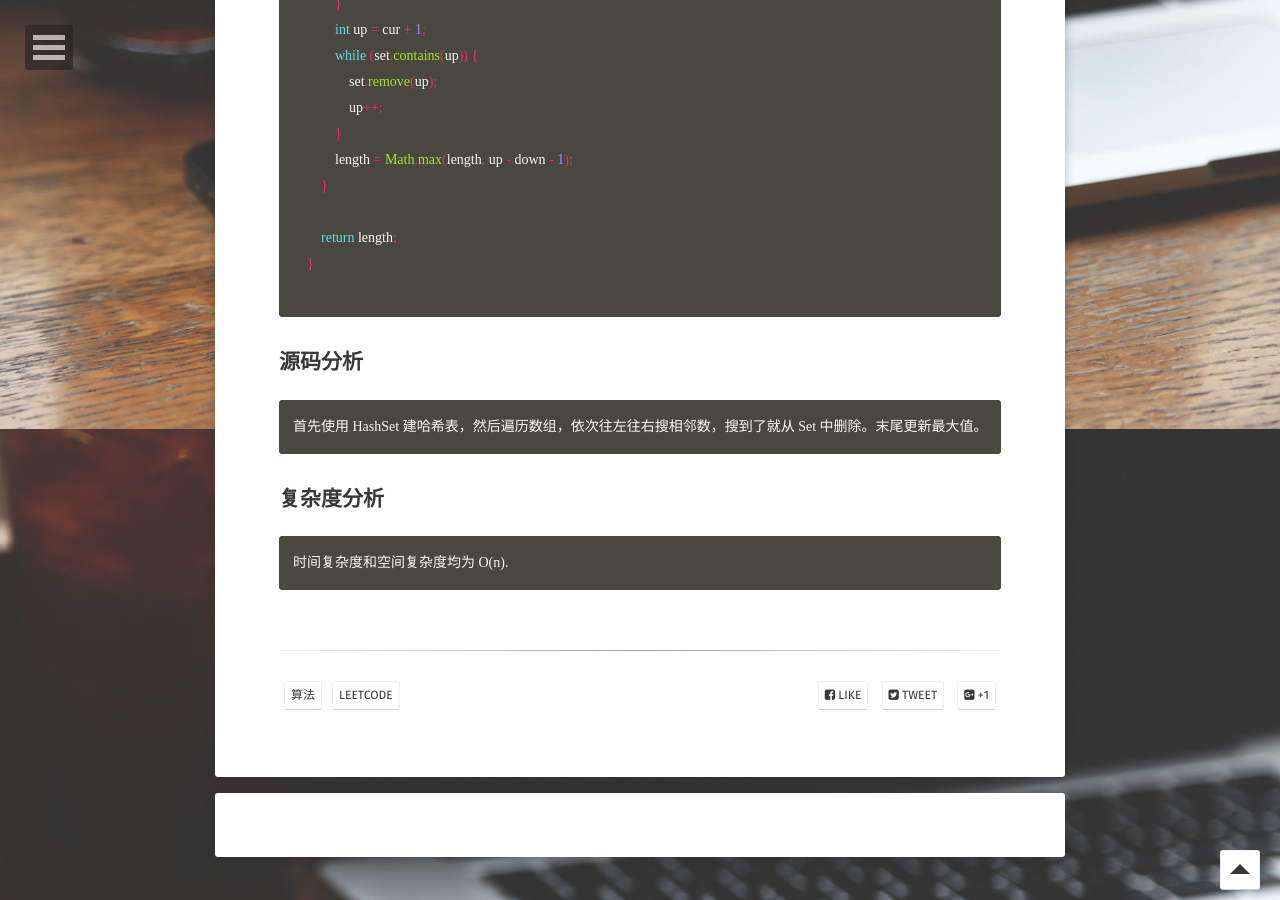
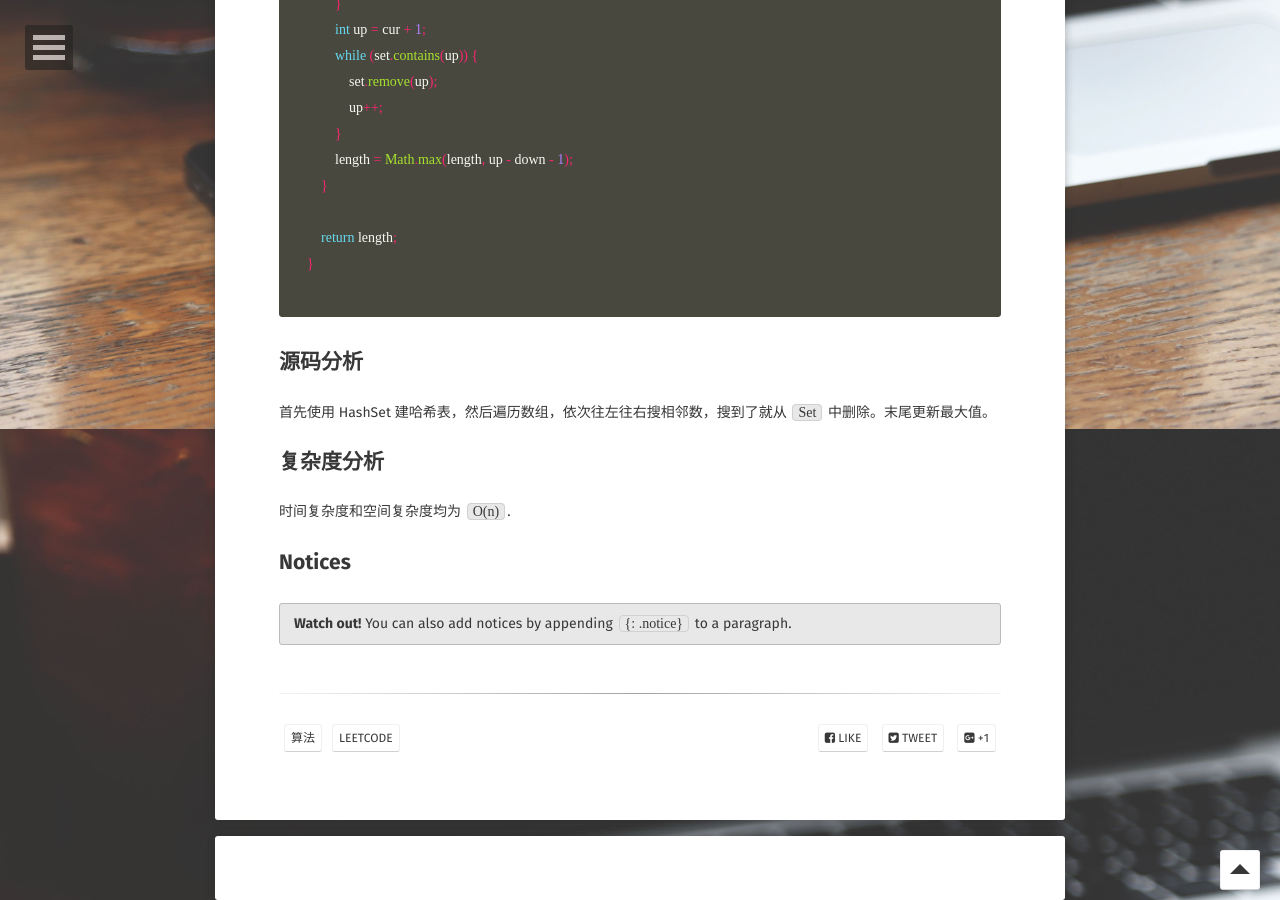
Before and after one commit to ridikuius/ridikuius.github.io, a Jekyll site: the page built from _posts/2016-08-22-leetcode_Longest Consecutive Sequence.md, in a window 1280 px wide and 900 px high, scrolled down 1371 px. Built offline with Jekyll 4.4.1, drawn with Linux system fonts in a browser that asks for light colours; some web fonts are replaced; comment, search, counter and statistics services are not loaded.

Commit message:
Update 2016-08-22-leetcode_Longest Consecutive Sequence.md

````diff
--- a/_posts/2016-08-22-leetcode_Longest Consecutive Sequence.md
+++ b/_posts/2016-08-22-leetcode_Longest Consecutive Sequence.md
@@ -61,12 +61,13 @@ public int longestConsecutive(int[] num) {
 
 ## 源码分析
 
-```
-首先使用 HashSet 建哈希表，然后遍历数组，依次往左往右搜相邻数，搜到了就从 Set 中删除。末尾更新最大值。
-```
+首先使用 HashSet 建哈希表，然后遍历数组，依次往左往右搜相邻数，搜到了就从 `Set` 中删除。末尾更新最大值。
 
 ## 复杂度分析
 
-```
-时间复杂度和空间复杂度均为 O(n).
-```
+时间复杂度和空间复杂度均为 `O(n)`.
+
+## Notices
+
+**Watch out!** You can also add notices by appending `{: .notice}` to a paragraph.
+{: .notice}
````
